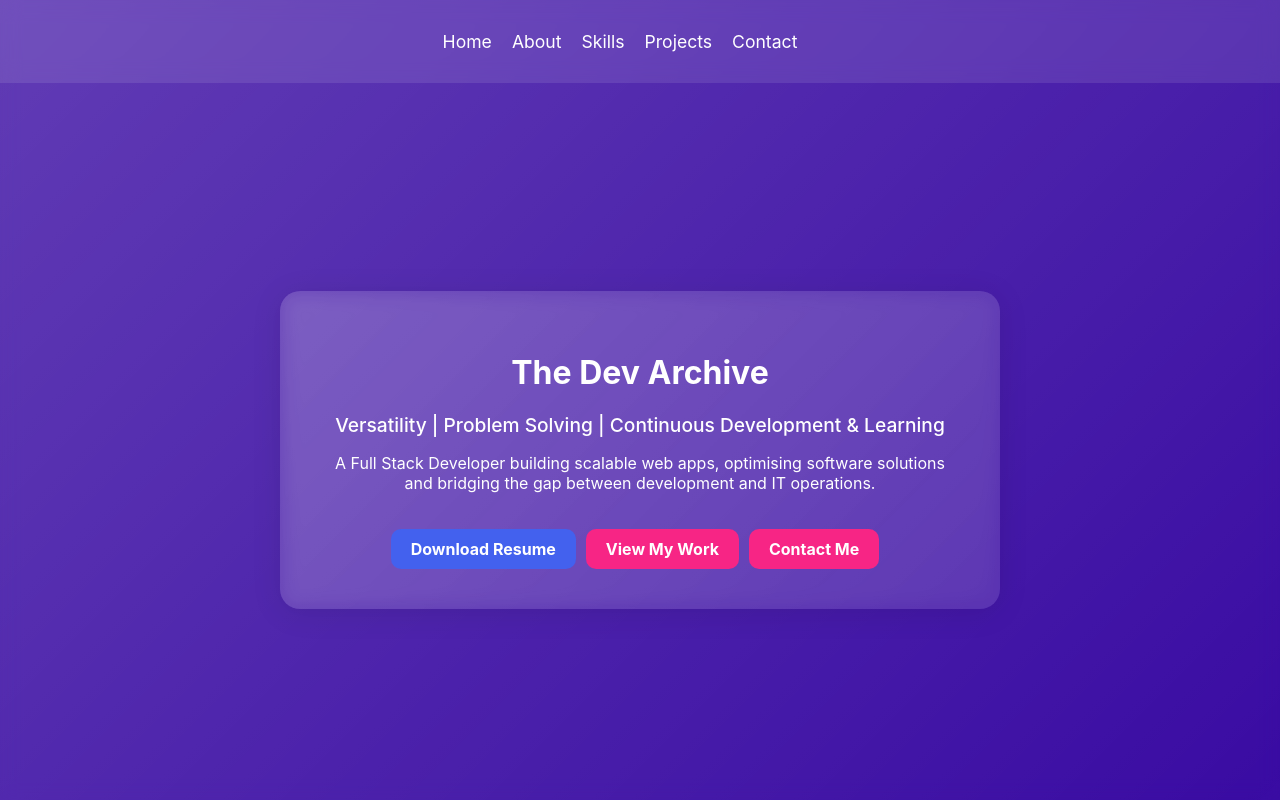
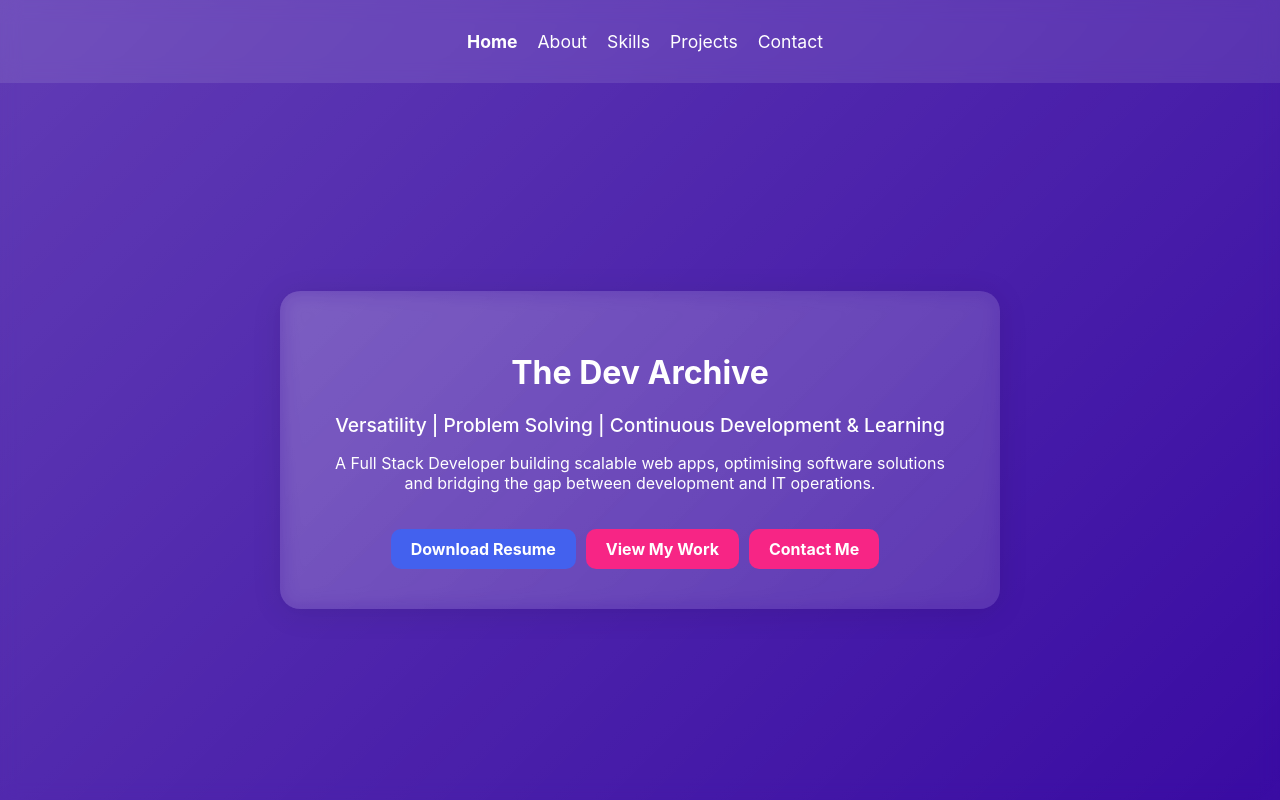
Before and after one commit to thedevarchive/dev-archive-portfolio, a React (Create React App) app: page / in a window 1280 px wide. Built offline with nearby package versions, Linux system fonts and the light colour scheme.

Commit message:
Added activeStyle for NavLinks in Navbar that tells users which page they're on in the Navbar

```diff
--- a/src/components/Navbar.jsx
+++ b/src/components/Navbar.jsx
@@ -1,16 +1,22 @@
 import React from "react";
-import { Link } from "react-router-dom";
+import { NavLink } from "react-router-dom";
 import "../styles/App.css";
 
+//Navbar component
+//Users can access other sections through here
 export function Navbar() {
+  const activeStyle = {
+    fontWeight: "bold"
+  }
+
   return (
     <nav className="navbar">
       <ul>
-        <li><Link to="/">Home</Link></li>
-        <li><Link to="/about">About</Link></li>
-        <li><Link to="/skills">Skills</Link></li>
-        <li><Link to="/projects">Projects</Link></li>
-        <li><Link to="/contact">Contact</Link></li>
+        <li><NavLink to="/" style={({ isActive }) => (isActive ? activeStyle : null)}>Home</NavLink></li>
+        <li><NavLink to="/about" style={({ isActive }) => (isActive ? activeStyle : null)}>About</NavLink></li>
+        <li><NavLink to="/skills" style={({ isActive }) => (isActive ? activeStyle : null)}>Skills</NavLink></li>
+        <li><NavLink to="/projects" style={({ isActive }) => (isActive ? activeStyle : null)}>Projects</NavLink></li>
+        <li><NavLink to="/contact" style={({ isActive }) => (isActive ? activeStyle : null)}>Contact</NavLink></li>
       </ul>
     </nav>
   );
--- a/src/pages/Home.jsx
+++ b/src/pages/Home.jsx
@@ -1,6 +1,6 @@
 export function Home() {
     // Home page
-    // TODO: add resume download and contact button
+    // Contains buttons for viewing projects, contacts and downloading resume
     return (
         <div className="home-container">
             <div className="glass-card">
--- a/src/styles/App.css
+++ b/src/styles/App.css
@@ -74,7 +74,7 @@ body {
   display: flex;
   justify-content: center;
   gap: 20px;
-  margin-right: 80px;
+  margin-right: 30px;
 }
 
 a {
```
